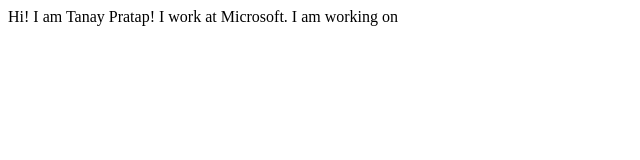
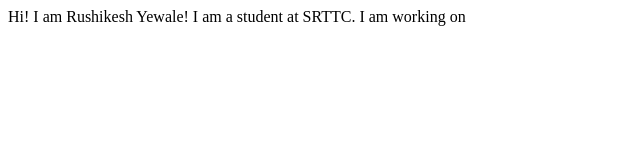
Before and after one commit to Rushi98500/Demo-Of-Git, a plain HTML site: page index.html in a window 1280 px wide. Shown: the whole page, without its empty margins (0-640 px from the left). Drawn offline with Linux system fonts and the light colour scheme.

Commit message:
Some changes

```diff
--- a/index.html
+++ b/index.html
@@ -6,8 +6,8 @@
 <title>studentsite</title>
 </head>
 <body>
-Hi! I am Tanay Pratap!
-I work at Microsoft.
+Hi! I am Rushikesh Yewale!
+I am a student at SRTTC.
 
 I am working on
 </body>
```
Also changed, not shown: 1 other file.
